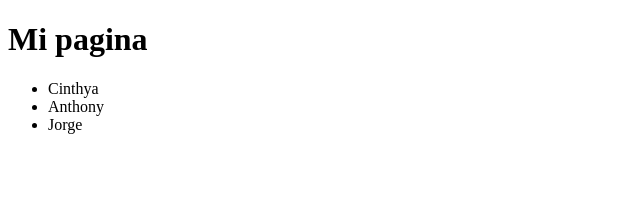
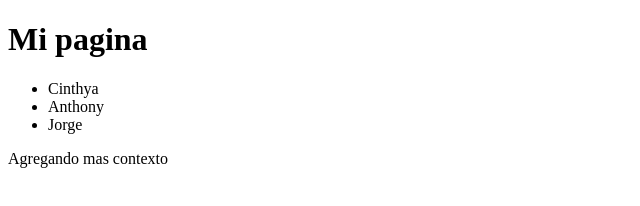
Before and after one commit to pjapon/itjapon1.0, a plain HTML site: page index.html in a window 1280 px wide. Shown: the whole page, without its empty margins (0-640 px from the left). Drawn offline with Linux system fonts and the light colour scheme.

Commit message:
Añandiendo span

```diff
--- a/index.html
+++ b/index.html
@@ -12,6 +12,6 @@
         <li>Anthony</li>
         <li>Jorge</li>
     </ul>
-
+    <span>Agregando mas contexto</span>
 </body>
 </html>
```
